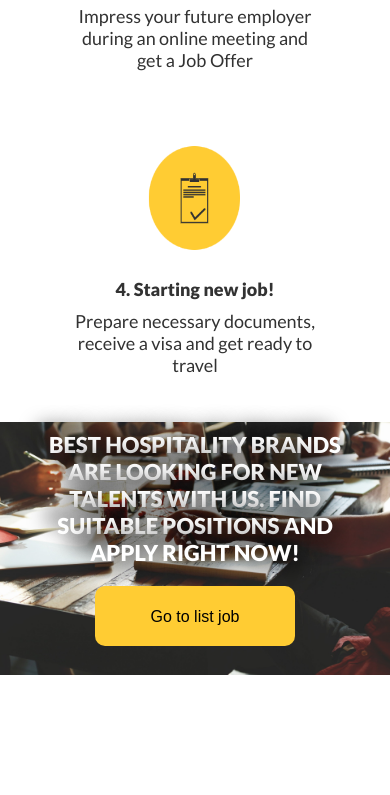
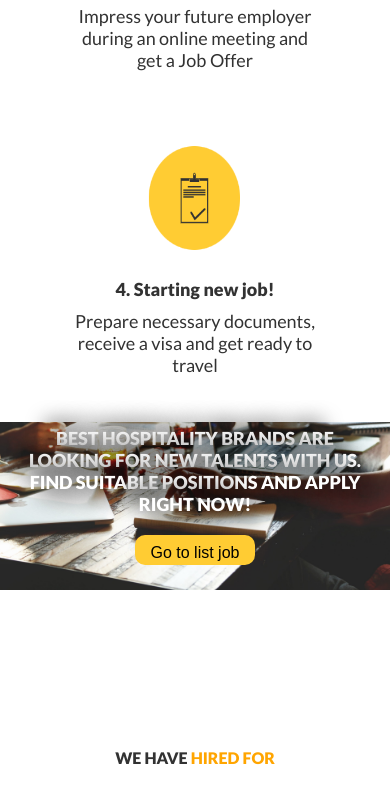
Before and after one commit to abdulhayevbahrom/thework, a React (Create React App) app: page / in a window 390 px wide. Shown: the part 2640-3435 px from the top of the page. Built offline with nearby package versions, Linux system fonts and the light colour scheme.

Commit message:
all changes done

```diff
--- a/src/components/infoCard/InfoCard.jsx
+++ b/src/components/infoCard/InfoCard.jsx
@@ -15,7 +15,7 @@ function InfoCard() {
         <div className="getjob_cards">
           <img src={findvacancy} alt="" />
           <b>1. Finding a vacancy</b>
-          <p>Check available opportunities and apply <a href="/">here</a></p>
+          <p>Check available opportunities and news then you cangit apply <a href="/">here</a></p>
         </div>
         <div className="getjob_cards">
           <img src={interview} alt="" />
--- a/src/components/infoCard/Infocard.css
+++ b/src/components/infoCard/Infocard.css
@@ -10,7 +10,7 @@
   display: flex;
   justify-content: center;
   align-items: center;
-  margin: 30px 0;
+  margin: 10% 0 30px 0;
 }
 
 .getjob>h1>span {
@@ -40,6 +40,7 @@
   width: 140px;
   height: 140px;
   margin: 20px 0;
+  border-radius: 50%;
 }
 
 .fullgetjobcards>.getjob_cards>b {
--- a/src/components/section/Section.css
+++ b/src/components/section/Section.css
@@ -68,3 +68,43 @@
         text-shadow: 10px 10px 20px rgb(0, 0, 0), -10px -10px 20px black;
     }
 }
+@media (max-width: 590px) {
+    .hospitality{
+        width: 100%;
+        height: 25vh;
+    }
+    .hospitality>h1{
+        width: 80%;
+        font-size: 20px;
+        color: #fff;
+        text-shadow: 10px 10px 20px rgb(0, 0, 0), -10px -10px 20px black;
+    }
+    .hospitality>button{
+        padding: 8px 12px ;
+        width: 150px;
+        height: 40px;
+        font-size: 17px;
+        border: none;
+        border-radius: 10px;
+
+    }
+}
+@media (max-width: 420px) {
+    .hospitality{
+        width: 100%;
+        height: 20vh;
+    }
+    .hospitality>h1{
+        width: 90%;
+        font-size: 18px;
+    }
+    .hospitality>button{
+        padding: 8px 12px ;
+        width: 120px;
+        height: 30px;
+        font-size: 17px;
+        border: none;
+        border-radius: 10px;
+
+    }
+}
```
